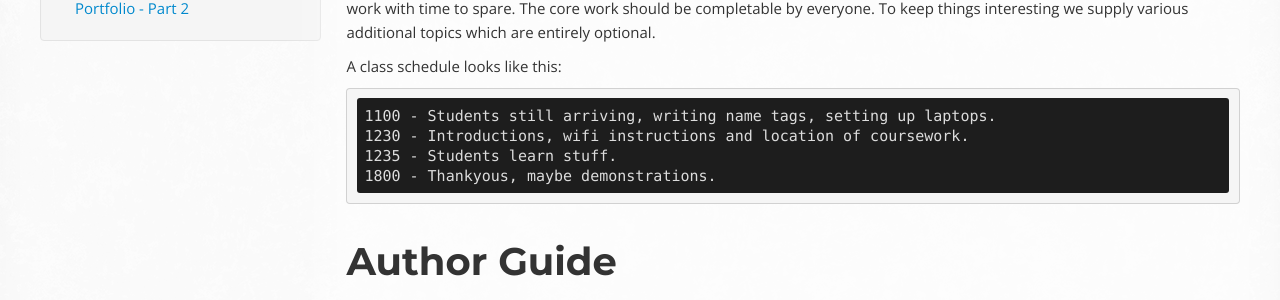
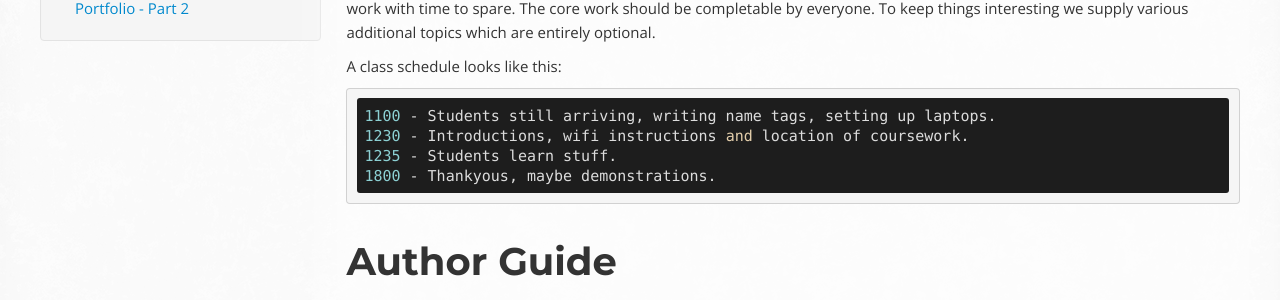
Before and after one commit to OpenTechSchool/html-css-beginners, a Jekyll site: the page built from README.md, in a window 1280 px wide and 1400 px high, scrolled down 259 px. Shown: the part 153-453 px from the top of the window. Built offline with Jekyll 4.4.1, drawn with Linux system fonts in a browser that asks for light colours; Markdown is read by kramdown in place of the engine named in the settings; part of the change alters nothing that is shown; some of the changed text lies outside the part shown.

```diff
--- a/_layouts/ots.html
+++ b/_layouts/ots.html
@@ -66,7 +66,7 @@
 
   <script src="http://code.jquery.com/jquery-latest.js"></script>
   <script src="{{site.baseurl}}/bootstrap/js/bootstrap.min.js"></script>
-  <script src="http://yandex.st/highlightjs/7.3/highlight.min.js"></script>
+  <script src="{{site.baseurl}}/js/highlight.min.js"></script>
   <script>hljs.initHighlightingOnLoad();</script>
 </body>
 </html>
```
Also changed, not shown: js/highlight.min.js (added).
